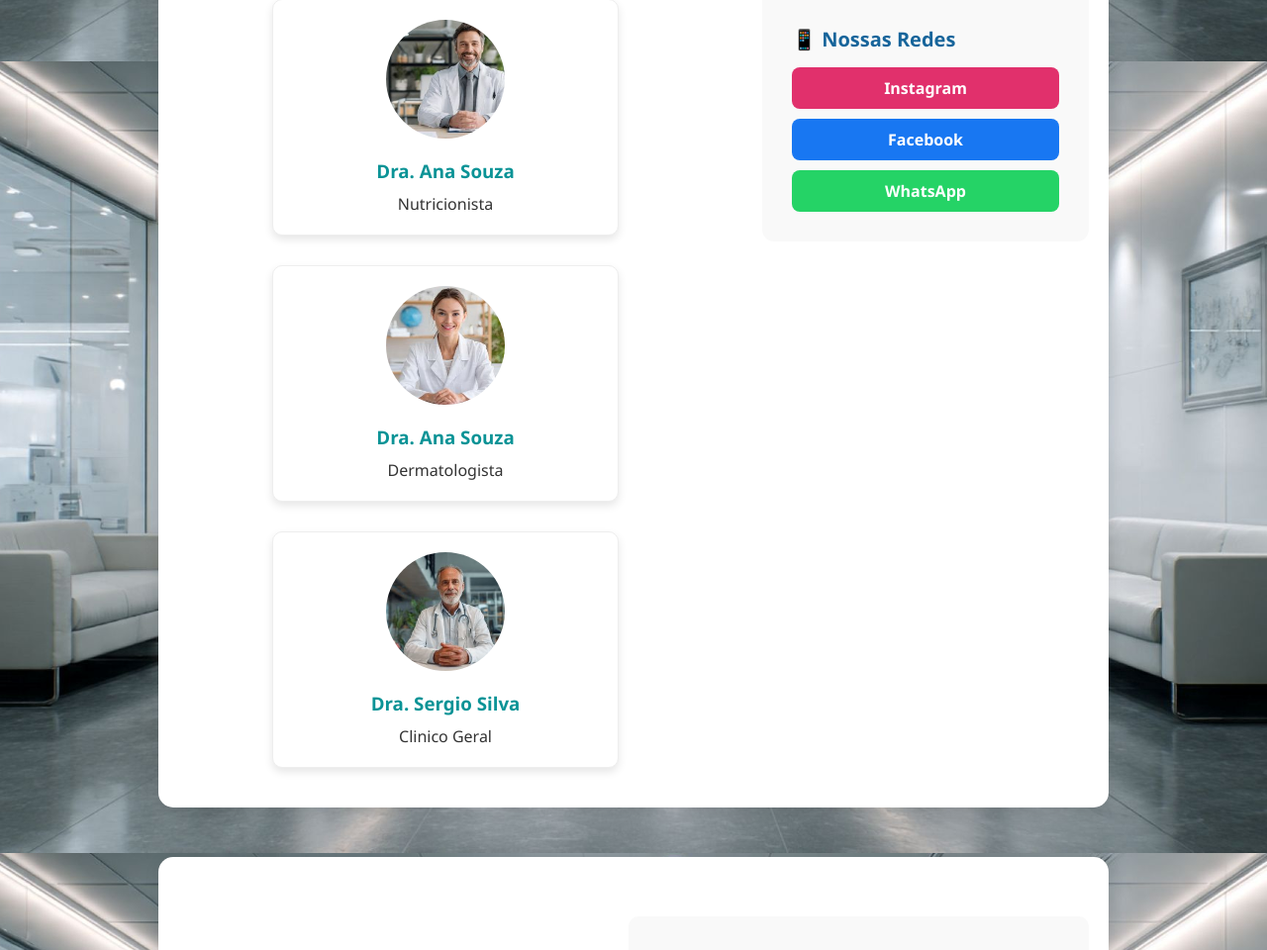
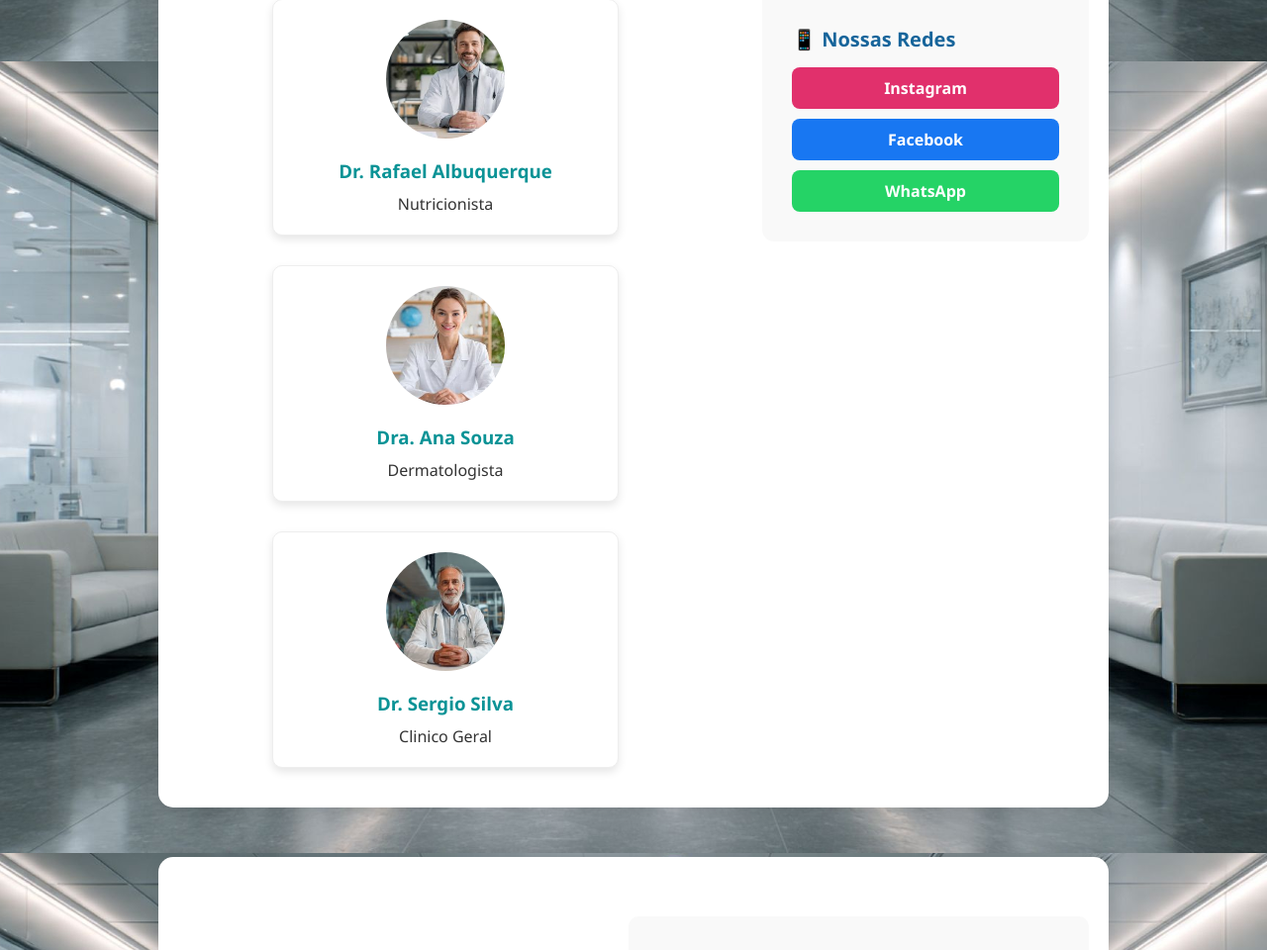
Before and after one commit to Lucas199720/Clinica-bem-estar, a plain HTML site: page index.html in a window 1280 px wide. Shown: the part 2338-3298 px from the top of the page at 99% size. Drawn offline with Linux system fonts and the light colour scheme.

Commit message:
Update index.html
Alteração do nome do Nutricionista

```diff
--- a/index.html
+++ b/index.html
@@ -80,7 +80,7 @@
             </div>
             <div class="card-equipe">
                 <img src="Dr. Rafael Albuquerque_Nutricionista.jpg" alt="Dr. Rafael Albuquerque">
-                <h3>Dra. Ana Souza</h3>
+                <h3>Dr. Rafael Albuquerque</h3>
                 <p>Nutricionista</p>
             </div>
             <div class="card-equipe">
@@ -90,7 +90,7 @@
             </div>
             <div class="card-equipe">
                 <img src="Dr.Sergio Silva_Clinico Geral.jpg" alt="Dr Sergio Silva">
-                <h3>Dra. Sergio Silva</h3>
+                <h3>Dr. Sergio Silva</h3>
                 <p>Clinico Geral</p>
             </div>
         </div>
```
